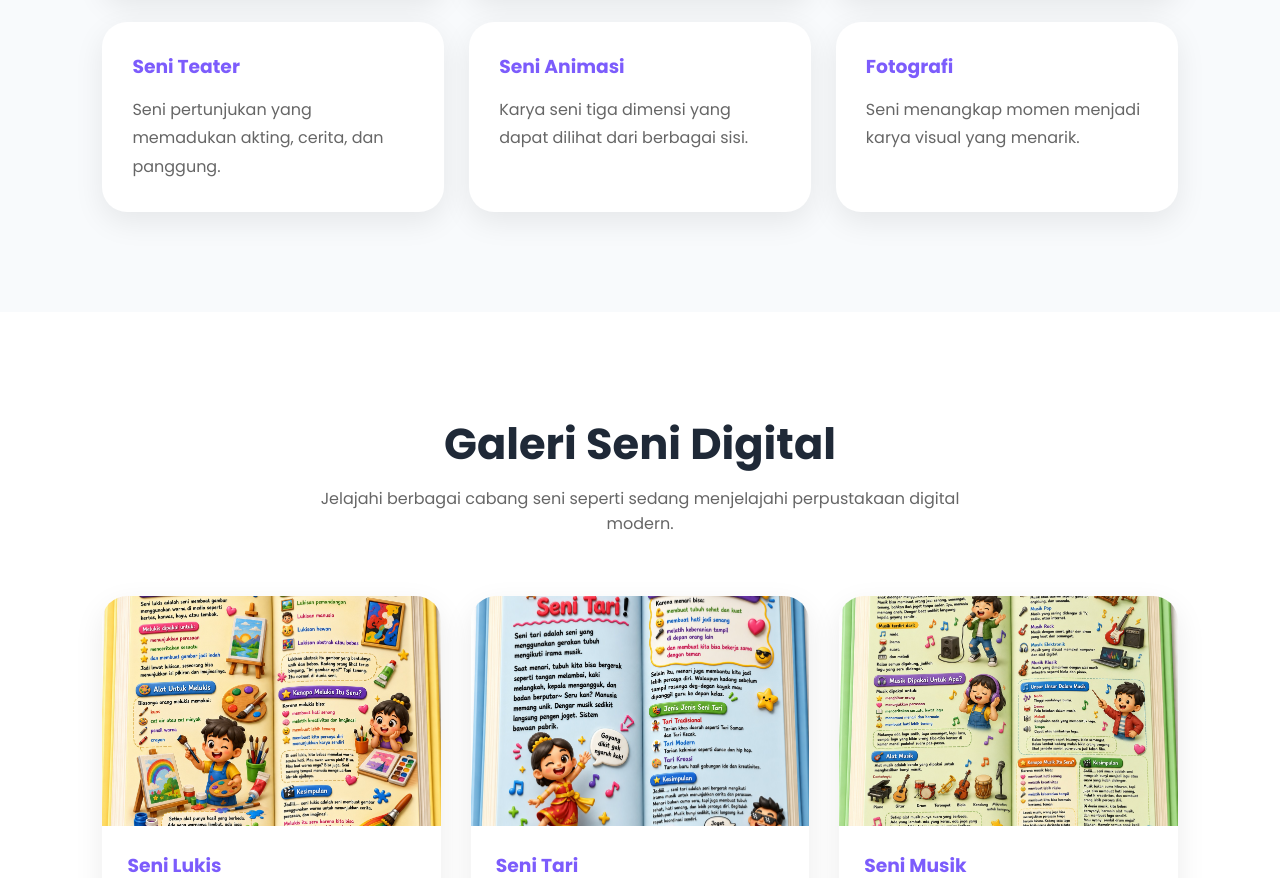
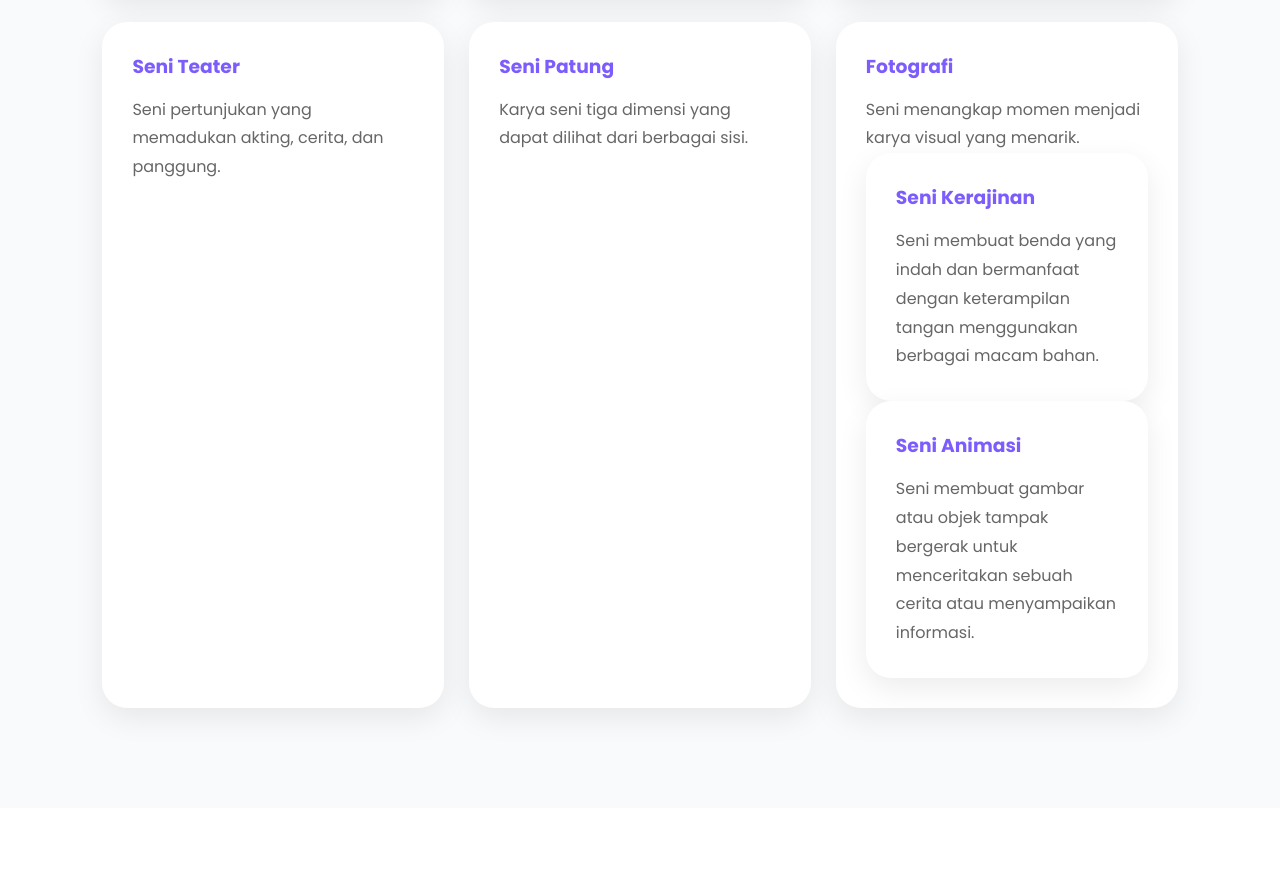
Before and after one commit to zweishuyaa-sketch/ARTOPIA, a plain HTML site: page index.html in a window 1280 px wide. Shown: the part 3980-4858 px from the top of the page. Drawn offline with Linux system fonts and the light colour scheme; files whose address does not match are found by name.

Commit message:
Update index.html

```diff
--- a/index.html
+++ b/index.html
@@ -468,7 +468,7 @@
 
             <div class="jenis-card">
 
-                <h3> Seni Animasi</h3>
+                <h3> Seni Patung</h3>
 
                 <p>
 
@@ -489,6 +489,23 @@
                     karya visual yang menarik.
 
                 </p>
+                <div class="jenis-card">
+    <h3>Seni Kerajinan</h3>
+    <p>
+        Seni membuat benda yang indah dan bermanfaat
+        dengan keterampilan tangan menggunakan berbagai
+        macam bahan.
+    </p>
+</div>
+
+<div class="jenis-card">
+    <h3>Seni Animasi</h3>
+    <p>
+        Seni membuat gambar atau objek tampak bergerak
+        untuk menceritakan sebuah cerita atau
+        menyampaikan informasi.
+    </p>
+</div>
 
             </div>
 
```
